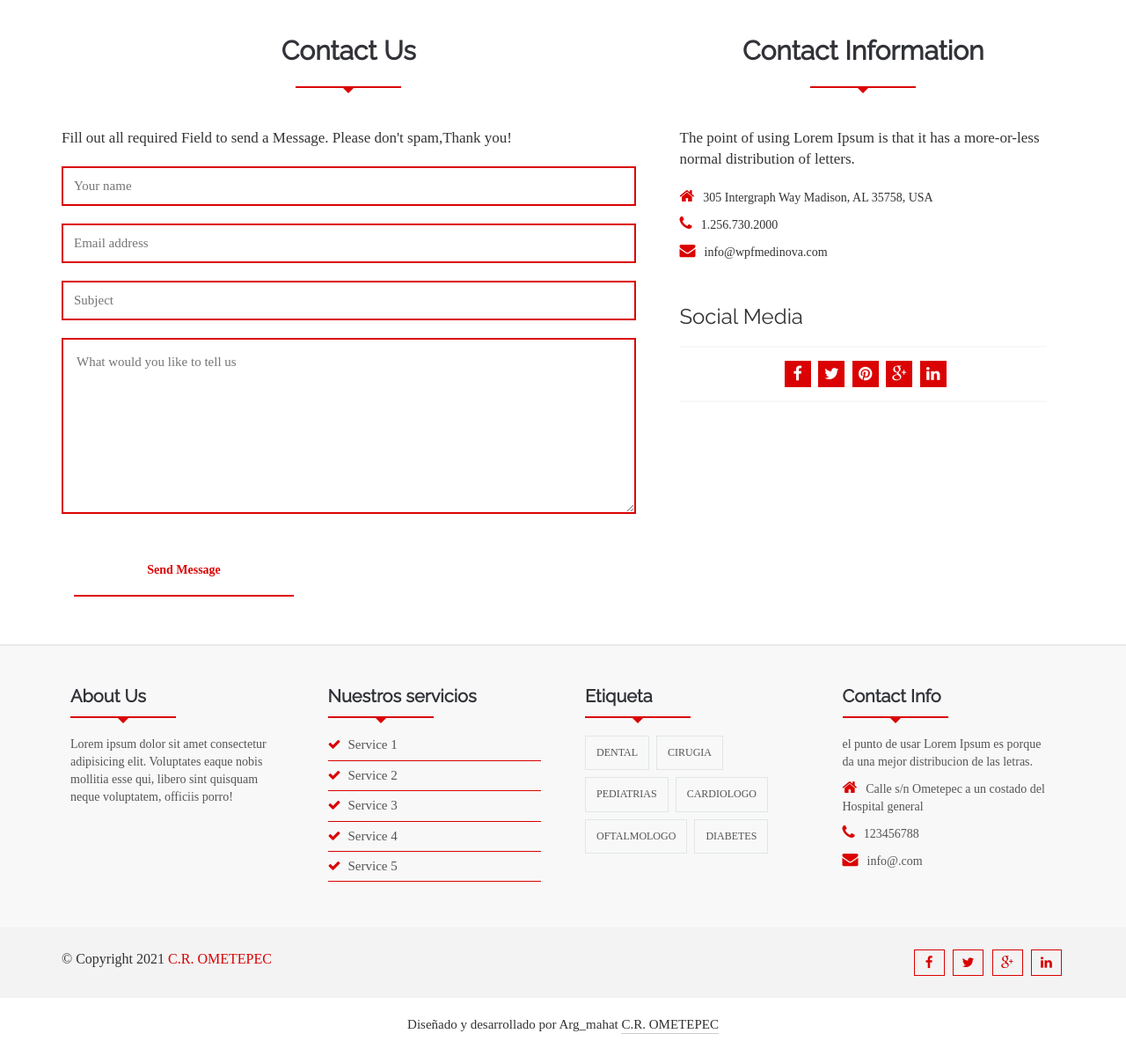
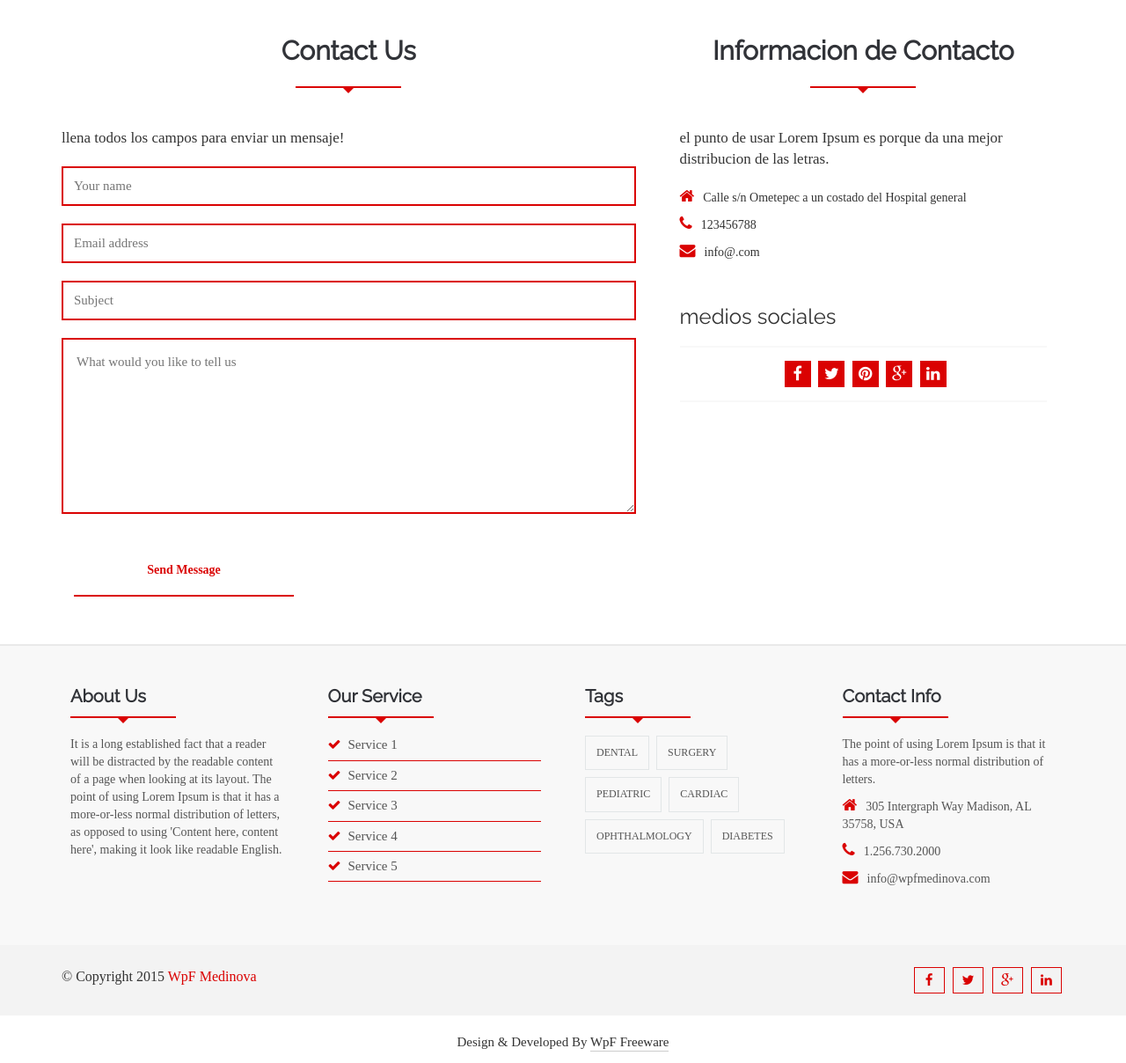
Before and after one commit to argenismahath/Centro_Radiologico_Ometepec, a plain HTML site: page contact.html in a window 1280 px wide. Shown: the part 672-1880 px from the top of the page at 88% size. Drawn offline with Linux system fonts and the light colour scheme; a web font is replaced by a local one.

Commit message:
mofificationcon4

```diff
--- a/contact.html
+++ b/contact.html
@@ -133,7 +133,7 @@
                 <ol class="breadcrumb">
                   <li>estas aqui</li>
                   <li><a href="#">principal</a></li>
-                  <li class="active">Contactos</li>
+                  <li class="active">Contact</li>
                 </ol>
               </div>
             </div>
@@ -155,7 +155,7 @@
                 <h2>Contact Us</h2>
                 <div class="line"></div>
               </div>
-              <p>Fill out all required Field to send a Message. Please don't spam,Thank you!</p>
+              <p>llena todos los campos para enviar un mensaje!</p>
               <form class="submitphoto_form">
                 <input type="text" class="wp-form-control wpcf7-text" placeholder="Your name">
                 <input type="mail" class="wp-form-control wpcf7-email" placeholder="Email address">
@@ -168,17 +168,16 @@
           <div class="col-lg-5 col-md-5 col-sm-6">
             <div class="contact-address">
               <div class="section-heading">
-                <h2>Contact Information</h2>
+                <h2>Informacion de Contacto</h2>
                 <div class="line"></div>
               </div>
-               <p>The point of using Lorem Ipsum is that it has a more-or-less normal distribution of letters.</p>
+              <p>el punto de usar Lorem Ipsum es porque da una mejor distribucion de las letras.</p>
               <address class="contact-info">
-                <p><span class="fa fa-home"></span>305 Intergraph Way
-                Madison, AL 35758, USA</p>
-                <p><span class="fa fa-phone"></span>1.256.730.2000</p>
-                <p><span class="fa fa-envelope"></span>info@wpfmedinova.com</p>
+                <p><span class="fa fa-home"></span>Calle s/n Ometepec a un costado del Hospital general</p>
+                <p><span class="fa fa-phone"></span>123456788</p>
+                <p><span class="fa fa-envelope"></span>info@.com</p>
               </address>
-              <h3>Social Media</h3>
+              <h3>medios sociales</h3>
               <div class="social-share">
                <ul>
                  <li><a href="#"><span class="fa fa-facebook"></span></a></li>
@@ -206,13 +205,13 @@
                 <h2>About Us</h2>
                 <div class="line"></div>
               </div>
-              <p>Lorem ipsum dolor sit amet consectetur adipisicing elit. Voluptates eaque nobis mollitia esse qui, libero sint quisquam neque voluptatem, officiis porro!</p>
+              <p>It is a long established fact that a reader will be distracted by the readable content of a page when looking at its layout. The point of using Lorem Ipsum is that it has a more-or-less normal distribution of letters, as opposed to using 'Content here, content here', making it look like readable English.</p>
               </div>
             </div>
             <div class="col-lg-3 col-md-3 col-sm-3">
               <div class="single-footer-widget">
                 <div class="section-heading">
-                <h2>Nuestros servicios</h2>
+                <h2>Our Service</h2>
                 <div class="line"></div>
               </div>
               <ul class="footer-service">
@@ -227,15 +226,15 @@
             <div class="col-lg-3 col-md-3 col-sm-3">
               <div class="single-footer-widget">
                 <div class="section-heading">
-                <h2>Etiqueta</h2>
+                <h2>Tags</h2>
                 <div class="line"></div>
               </div>
                 <ul class="tag-nav">
                   <li><a href="#">Dental</a></li>
-                  <li><a href="#">Cirugia</a></li>
-                  <li><a href="#">Pediatrias</a></li>
-                  <li><a href="#">Cardiologo</a></li>
-                  <li><a href="#">Oftalmologo</a></li>
+                  <li><a href="#">Surgery</a></li>
+                  <li><a href="#">Pediatric</a></li>
+                  <li><a href="#">Cardiac</a></li>
+                  <li><a href="#">Ophthalmology</a></li>
                   <li><a href="#">Diabetes</a></li>
                 </ul>
               </div>
@@ -246,11 +245,12 @@
                 <h2>Contact Info</h2>
                 <div class="line"></div>
               </div>
-              <p>el punto de usar Lorem Ipsum es porque da una mejor distribucion de las letras.</p>
+              <p>The point of using Lorem Ipsum is that it has a more-or-less normal distribution of letters.</p>
               <address class="contact-info">
-                <p><span class="fa fa-home"></span>Calle s/n Ometepec a un costado del Hospital general</p>
-                <p><span class="fa fa-phone"></span>123456788</p>
-                <p><span class="fa fa-envelope"></span>info@.com</p>
+                <p><span class="fa fa-home"></span>305 Intergraph Way
+                Madison, AL 35758, USA</p>
+                <p><span class="fa fa-phone"></span>1.256.730.2000</p>
+                <p><span class="fa fa-envelope"></span>info@wpfmedinova.com</p>
               </address>
               </div>
             </div>
@@ -263,7 +263,7 @@
           <div class="row">
           <div class="col-lg-6 col-md-6 col-sm-6 col-xs-12">
             <div class="footer-copyright">
-              <p>&copy; Copyright 2021 <a href="index.html">C.R. OMETEPEC</a></p>
+              <p>&copy; Copyright 2015 <a href="index.html">WpF Medinova</a></p>
             </div>
           </div>
           <div class="col-lg-6 col-md-6 col-sm-6 col-xs-12">
@@ -282,7 +282,7 @@
         <div class="container">
           <div class="row">
             <div class="col-md-12">
-              <p>Diseñado y desarrollado por Arg_mahat <a rel="nofollow" href="http://www.wpfreeware.com/">C.R. OMETEPEC</a></p>
+              <p>Design & Developed By <a rel="nofollow" href="http://www.wpfreeware.com/">WpF Freeware</a></p>
             </div>
           </div>
         </div>
```
